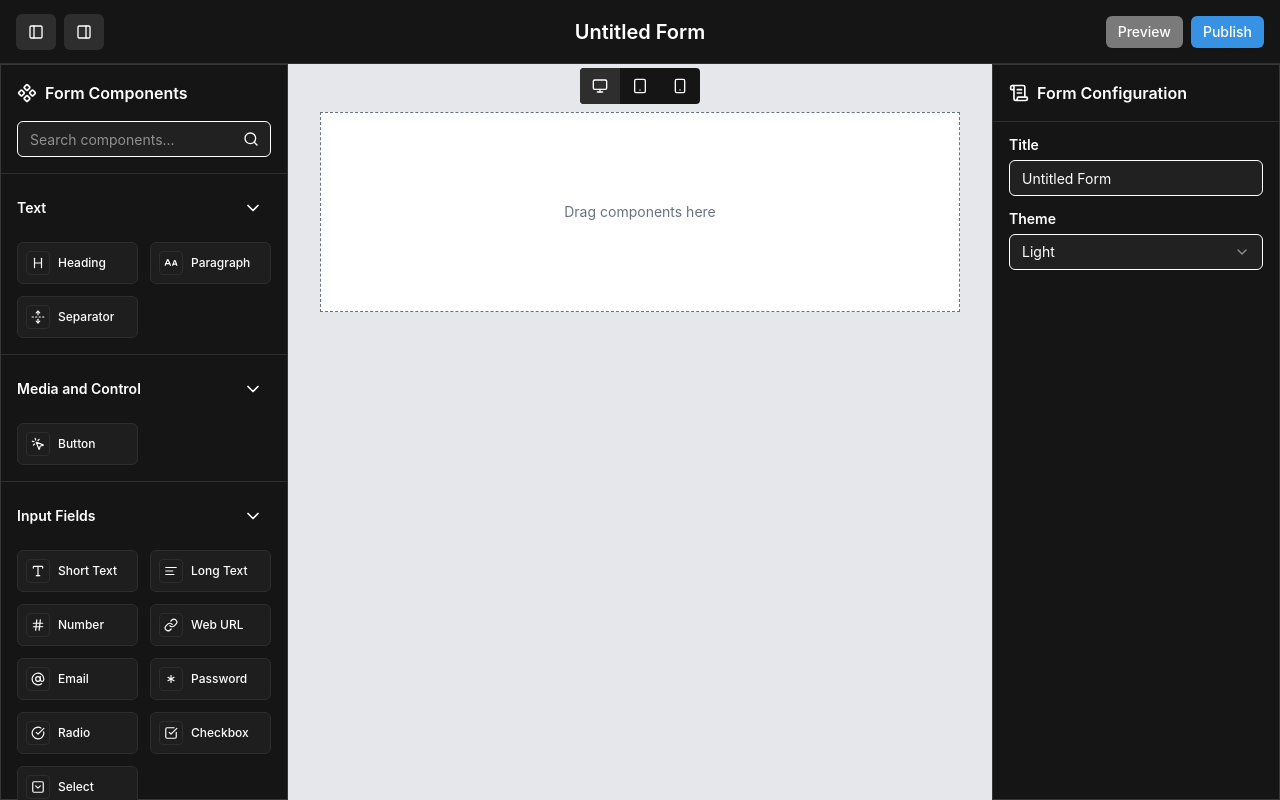
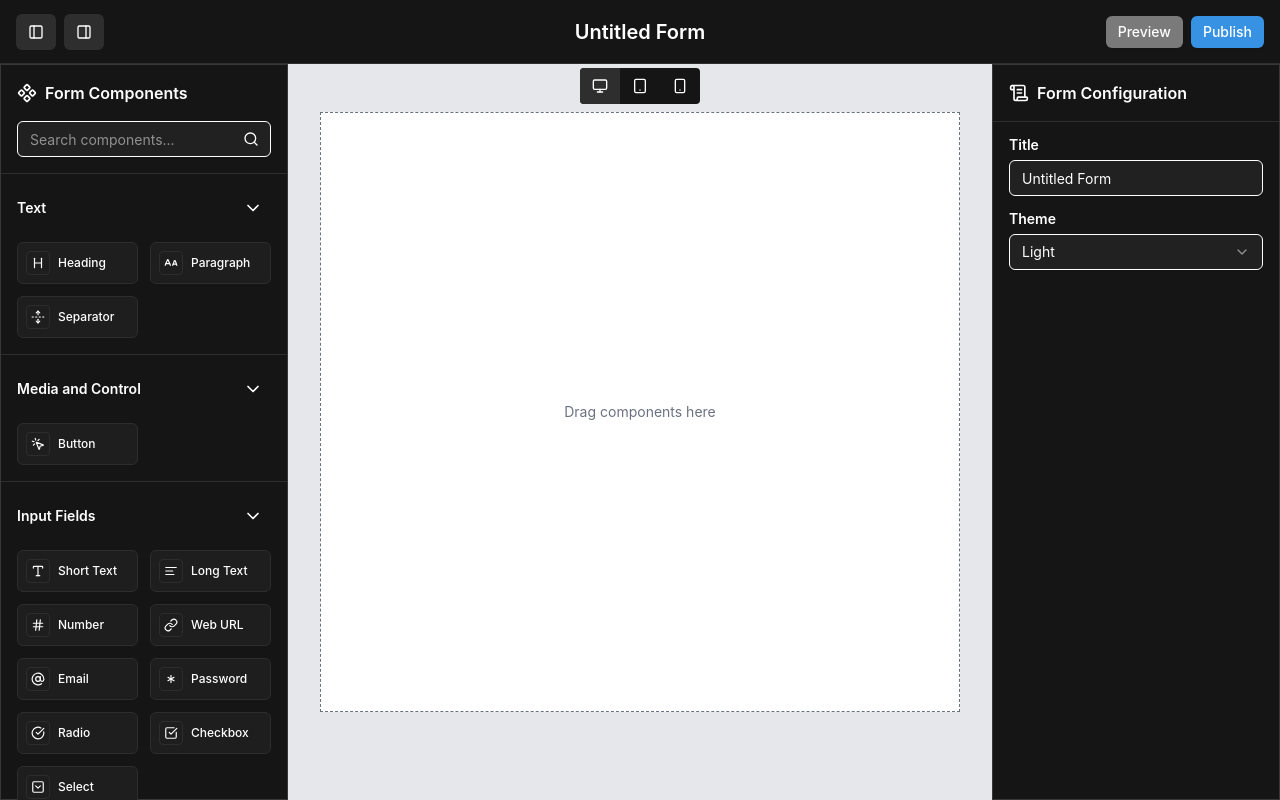
Before and after one commit to AshBardhan/form-editor-tool, a Next.js app: page /builder in a window 1280 px wide. Built offline with nearby package versions, Linux system fonts and the light colour scheme.

Commit message:
implement new independent 'device-selector' component

```diff
--- a/src/app/builder/page.tsx
+++ b/src/app/builder/page.tsx
@@ -13,10 +13,10 @@ import { useState } from "react";
 import { FormConfigurationSidebar } from "@/components/builder/FormConfigurationSidebar";
 import { FormField } from "@/types/field";
 import { SortableField } from "@/components/builder/SortableField";
-import { Button } from "@/components/ui/Button";
-import { DeviceList, DeviceType } from "@/lib/constants/device";
+import { DeviceType } from "@/lib/constants/device";
 import { Sidebar } from "@/components/layout/Sidebar";
 import { MainContent } from "@/components/layout/MainContent";
+import { DeviceSelector } from "@/components/builder/DeviceSelector";
 
 export default function Home() {
   const [overId, setOverId] = useState<string | null>(null);
@@ -27,7 +27,6 @@ export default function Home() {
   const { form, isSidebarCollapsed, selectField, moveField, addField } =
     useFormStore();
   const [deviceType, setDeviceType] = useState<DeviceType>(DeviceType.DESKTOP);
-  const selectedDevice = DeviceList.find((d) => d.label === deviceType) || null;
   const isLeftCollapsed = isSidebarCollapsed.left;
   const isRightCollapsed = isSidebarCollapsed.right;
 
@@ -123,25 +122,13 @@ export default function Home() {
               }
             }}
           >
-            <div className="absolute z-[1] top-1 left-1/2 -translate-x-1/2 bg-[#151515] rounded overflow-hidden text-white flex">
-              {DeviceList.map((device) => {
-                const Icon = device.icon;
-                return (
-                  <Button
-                    variant="ghost"
-                    title={device.label}
-                    key={device.label}
-                    onClick={() => setDeviceType(device.label)}
-                    className={`${deviceType === device.label && "bg-[#2e2e2e]"} hover:bg-[#1f1f1f] rounded-none`}
-                  >
-                    <Icon size={12} />
-                  </Button>
-                );
-              })}
-            </div>
+            <DeviceSelector
+              currentDevice={deviceType}
+              onDeviceChange={setDeviceType}
+            />
 
             <FormBuilderCanvas
-              device={selectedDevice}
+              currentDevice={deviceType}
               overId={overId}
               activeFieldId={activeDragItem?.id || null}
               dragSource={dragSource}
--- /dev/null
+++ b/src/components/builder/DeviceSelector.tsx
@@ -0,0 +1,35 @@
+"use client";
+
+import { DeviceList, DeviceType } from "@/lib/constants/device";
+import { Button } from "../ui/Button";
+
+interface DeviceSelectorProps {
+  currentDevice: DeviceType;
+  onDeviceChange: (newDeviceName: DeviceType) => void;
+}
+
+const DeviceSelector = ({
+  currentDevice,
+  onDeviceChange,
+}: DeviceSelectorProps) => {
+  return (
+    <div className="absolute z-[1] top-1 left-1/2 -translate-x-1/2 bg-[#151515] rounded overflow-hidden text-white flex">
+      {DeviceList.map((device) => {
+        const Icon = device.icon;
+        return (
+          <Button
+            variant="ghost"
+            title={device.label}
+            key={device.label}
+            onClick={() => onDeviceChange(device.label)}
+            className={`${currentDevice === device.label && "bg-[#2e2e2e]"} hover:bg-[#1f1f1f] rounded-none`}
+          >
+            <Icon size={12} />
+          </Button>
+        );
+      })}
+    </div>
+  );
+};
+
+export { DeviceSelector };
--- a/src/components/builder/FormBuilderCanvas.tsx
+++ b/src/components/builder/FormBuilderCanvas.tsx
@@ -8,13 +8,13 @@ import {
 import { SortableField } from "./SortableField";
 import { useDroppable } from "@dnd-kit/core";
 import React from "react";
-import { Device } from "@/lib/constants/device";
+import { DeviceList, DeviceType } from "@/lib/constants/device";
 
 interface FormBuilderCanvasProps {
   overId: string | null;
   activeFieldId: string | null;
   dragSource: "sidebar" | "canvas" | null;
-  device: Device | null;
+  currentDevice: DeviceType;
 }
 
 const DropPlaceholderContent = () => (
@@ -25,17 +25,20 @@ const FormBuilderCanvas = ({
   overId,
   activeFieldId,
   dragSource,
-  device,
+  currentDevice,
 }: FormBuilderCanvasProps) => {
   const { form } = useFormStore();
   const { setNodeRef } = useDroppable({ id: "canvas" });
   const isOverEnd = overId && !form.fields.some((f) => f.id === overId);
+  const currentDeviceMeta = DeviceList.find(
+    (device) => device.label === currentDevice,
+  );
 
   return (
     <div className="flex justify-center" ref={setNodeRef}>
       <div
-        className="min-h-[200px] w-full flex-1 bg-white dark:bg-black transition-[colors,max-width]"
-        style={{ maxWidth: device?.size }}
+        className="min-h-[75vh] w-full flex-1 bg-white dark:bg-black transition-[colors,max-width]"
+        style={{ maxWidth: currentDeviceMeta?.size }}
       >
         <SortableContext
           items={form.fields.map((f) => f.id)}
```
